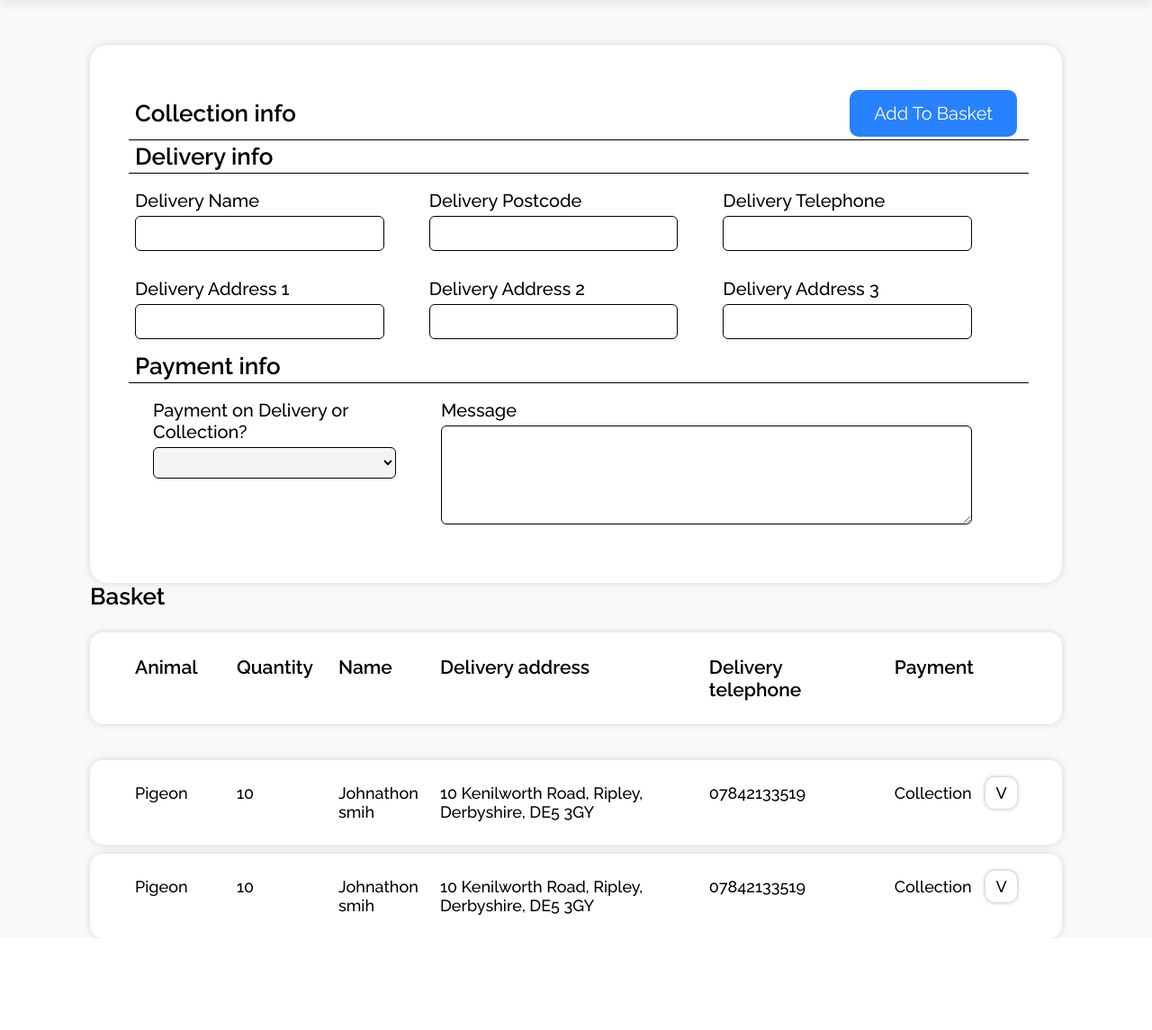
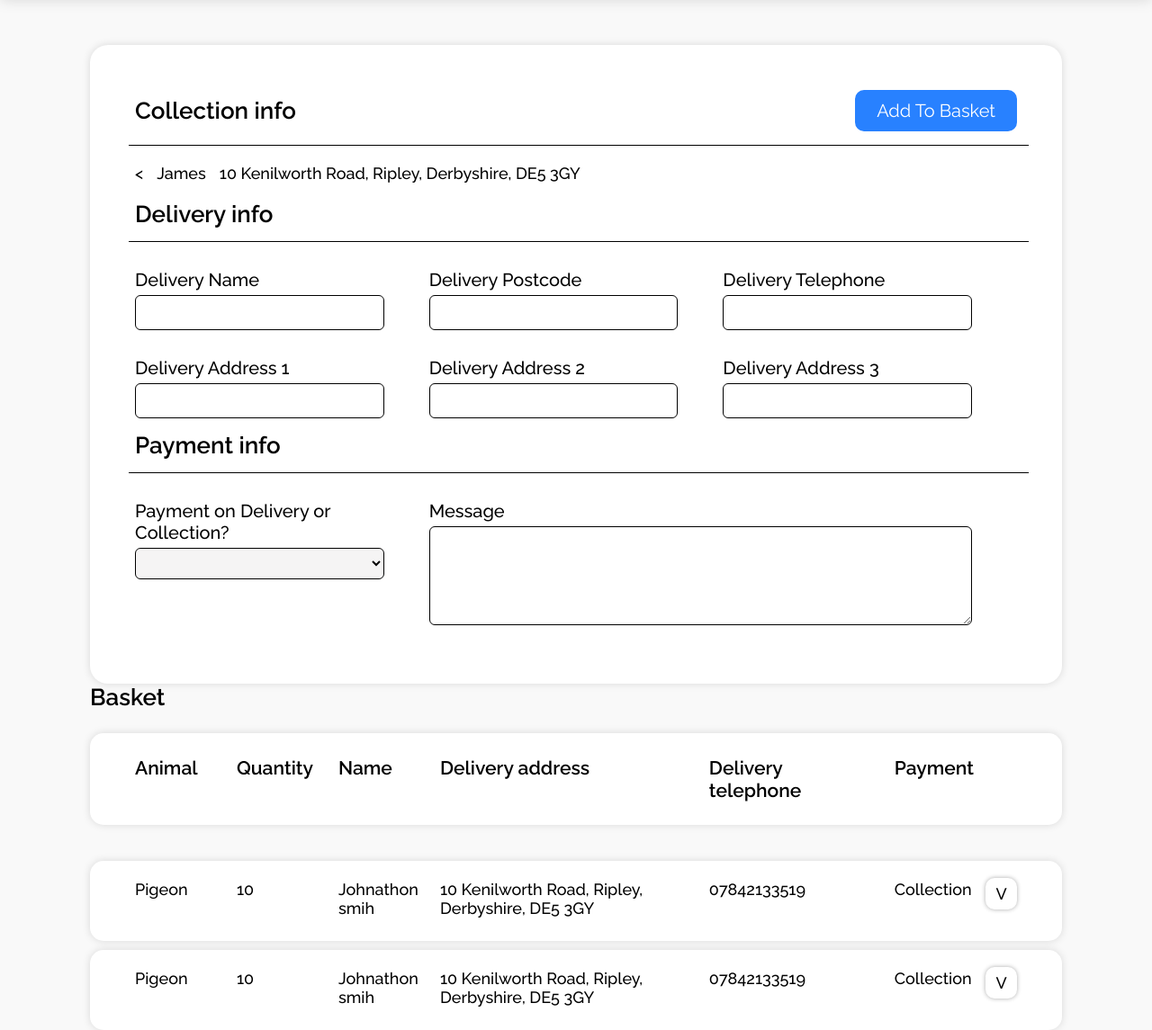
Before and after one commit to JJ38/HighFlyersUkCouriers, a PHP site: template private/app/templates/CustomerOrder.twig in a window 1280 px wide. Shown: the part 96-1241 px from the top of the page at 90% size. Before the commit the page ends 1139 px from the top, so only its background shows below. Run offline with PHP 8.4, Linux system fonts and the light colour scheme; the template is opened without the code that fills it, so the values that code supplies are empty; some libraries are stand-ins or nearby versions.

Commit message:
exapand animations for orders complete

```diff
--- a/private/app/templates/CustomerOrder.twig
+++ b/private/app/templates/CustomerOrder.twig
@@ -31,36 +31,67 @@
                 </section>
                 <hr>
                 <section class="profiledata">
-                    {{ profiledata|raw }}
+                    <div class="quickcollectionaddresswrapper">
+                        <p id="collectionaddressarrow"><</p>
+                        <p>James</p>
+                        <p>10 Kenilworth Road, Ripley, Derbyshire, DE5 3GY</p>
+                    </div>
+                    <section id="collectioninfo" class="info hidden">
+                        <div class="forminput">
+                            <label for="" class="">Collection Name</label>
+                            <input id="collectionname" name="" type="text" required="">
+                        </div>
+                        <div class="forminput">
+                            <label for="" class="">Collection Postcode</label>
+                            <input id="collectionpostcode" name="" type="text" required="">
+                        </div>
+                        <div class="forminput">
+                            <label for="" class="">Collection Telephone</label>
+                            <input id="collectiontelephone" name="" type="text" required="">
+                        </div>
+                        <div class="forminput">
+                            <label for="" class="">Collection Address 1</label>
+                            <input id="collectionaddress1" name="" type="text" required="">
+                        </div>
+                        <div class="forminput">
+                            <label for="" class="">Collection Address 2</label>
+                            <input id="collectionaddress2" name="" type="text" required="">
+                        </div>
+                        <div class="forminput">
+                            <label for="" class="">Collection Address 3</label>
+                            <input id="collectionaddress3" name="" type="text" required="">
+                        </div>
+                    </section>
+                    {# {{ profiledata|raw }} #}
                 </section>
                 <h1>
                     Delivery info
                 </h1>
                 <hr>
-                <section>
+                <section class="info">
                     <div class="forminput">
                         <label for="" class="">Delivery Name</label>
-                        <input id="" name="" type="text" required="">
+                        <input id="deliveryname" name="" type="text" required="">
                     </div>
                     <div class="forminput">
                         <label for="" class="">Delivery Postcode</label>
-                        <input id="" name="" type="text" required="">
+                        <input id="deliverypostcode" name="" type="text" required="">
                     </div>
                     <div class="forminput">
                         <label for="" class="">Delivery Telephone</label>
-                        <input id="" name="" type="text" required="">
+                        <input id="deliverytelephone" name="" type="text" required="">
                     </div>
                     <div class="forminput">
                         <label for="" class="">Delivery Address 1</label>
-                        <input id="" name="" type="text" required="">
+                        <input id="deliveryaddress1" name="" type="text" required="">
                     </div>
                     <div class="forminput">
                         <label for="" class="">Delivery Address 2</label>
-                        <input id="" name="" type="text" required="">
+                        <input id="deliveryaddress2" name="" type="text" required="">
                     </div>
                     <div class="forminput">
                         <label for="" class="">Delivery Address 3</label>
-                        <input id="" name="" type="text" required="">
+                        <input id="deliveryaddress3" name="" type="text" required="">
                     </div>
                 </section>
                 <h1>
@@ -101,12 +132,12 @@
 
                 <div class="tablerow">
                     <div class="transportinfowrapper">
-                        <div class="hidden collectiondeliveryicons">
+                        <div class="hidden collectiondeliveryicons transporticons">
                             <i class="fa-solid fa-box-open" title="collection"></i>
                             <i class="fa-solid fa-ellipsis-vertical"></i>
                             <i class="fa-solid fa-truck" title="delivery"></i>
                         </div>
-                        <div class="columns hidden">
+                        <div class="columns hidden collectioninfomargin">
                             <p>Pigeon</p>
                             <p>10</p>
                             <p>Katherine</p>
@@ -114,7 +145,7 @@
                             <p>07842133519</p>
                             <p></p>
                         </div>
-                        <div class="columns">
+                        <div class="columns deliveryinfomargin">
                             <p class="">Pigeon</p>
                             <p>10</p>
                             <p>Johnathon smih</p>
@@ -124,56 +155,7 @@
                             <div class="expand" onclick="toggleExpand(this)"><p>V</p></div>
                         </div>
                     </div>
-                    <div class="hidden">
-                        <div>
-                            <i class="fa-solid fa-at" title="email"></i>
-                            <p>
-                                jamesbrass@ymail.com
-                            </p>
-                        </div>
-                        <div class="paymentinfo">
-                            <i class="fa-solid fa-credit-card" title="payment on delivery or collection"></i>
-                            <p>
-                                Delivery
-                            </p>
-                        </div>
-                        <div>
-                            <i class="fa-solid fa-message" title="message"></i>
-                            <p>
-                                Lorem ipsum dolor sit amet, consectetur adipiscing elit, sed do eiusmod tempor incididunt ut labore et dolore magna aliqua. Feugiat sed lectus vestibulum mattis ullamcorper velit sed ullamcorper.
-                            </p>
-                        </div>
-                    </div>
-                    <div class="deletewrapper hidden">
-                        <i class="fa-solid fa-trash-can"></i>
-                    </div>
-                </div>
-                <div class="tablerow">
-                    <div class="transportinfowrapper">
-                        <div class="hidden collectiondeliveryicons">
-                            <i class="fa-solid fa-box-open" title="collection"></i>
-                            <i class="fa-solid fa-ellipsis-vertical"></i>
-                            <i class="fa-solid fa-truck" title="delivery"></i>
-                        </div>
-                        <div class="columns hidden">
-                            <p>Pigeon</p>
-                            <p>10</p>
-                            <p>Katherine</p>
-                            <p>8 Marston, Belper, Derbyshire, DE56 1TP</p>
-                            <p>07842133519</p>
-                            <p></p>
-                        </div>
-                        <div class="columns">
-                            <p class="">Pigeon</p>
-                            <p>10</p>
-                            <p>Johnathon smih</p>
-                            <p>10 Kenilworth Road, Ripley, Derbyshire, DE5 3GY</p>
-                            <p>07842133519</p>
-                            <p class="">Collection</p>
-                            <div class="expand" onclick="toggleExpand(this)"><p>V</p></div>
-                        </div>
-                    </div>
-                    <div class="hidden">
+                    <div class="extrainfo hidden">
                         <div>
                             <i class="fa-solid fa-at" title="email"></i>
                             <p>
@@ -198,6 +180,57 @@
                     </div>
                 </div>
 
+                <div class="tablerow">
+                    <div class="transportinfowrapper">
+                        <div class="hidden collectiondeliveryicons transporticons">
+                            <i class="fa-solid fa-box-open" title="collection"></i>
+                            <i class="fa-solid fa-ellipsis-vertical"></i>
+                            <i class="fa-solid fa-truck" title="delivery"></i>
+                        </div>
+                        <div class="columns hidden collectioninfomargin">
+                            <p>Pigeon</p>
+                            <p>10</p>
+                            <p>Katherine</p>
+                            <p>8 Marston, Belper, Derbyshire, DE56 1TP</p>
+                            <p>07842133519</p>
+                            <p></p>
+                        </div>
+                        <div class="columns deliveryinfomargin">
+                            <p class="">Pigeon</p>
+                            <p>10</p>
+                            <p>Johnathon smih</p>
+                            <p>10 Kenilworth Road, Ripley, Derbyshire, DE5 3GY</p>
+                            <p>07842133519</p>
+                            <p class="">Collection</p>
+                            <div class="expand" onclick="toggleExpand(this)"><p>V</p></div>
+                        </div>
+                    </div>
+                    <div class="extrainfo hidden">
+                        <div>
+                            <i class="fa-solid fa-at" title="email"></i>
+                            <p>
+                                jamesbrass@ymail.com
+                            </p>
+                        </div>
+                        <div class="paymentinfo">
+                            <i class="fa-solid fa-credit-card" title="payment on delivery or collection"></i>
+                            <p>
+                                Delivery
+                            </p>
+                        </div>
+                        <div>
+                            <i class="fa-solid fa-message" title="message"></i>
+                            <p>
+                                Lorem ipsum dolor sit amet, consectetur adipiscing elit, sed do eiusmod tempor incididunt ut labore et dolore magna aliqua. Feugiat sed lectus vestibulum mattis ullamcorper velit sed ullamcorper.
+                            </p>
+                        </div>
+                    </div>
+                    <div class="deletewrapper hidden">
+                        <i class="fa-solid fa-trash-can"></i>
+                    </div>
+                </div>
+
+
             </div>
         </div>
         <script src="https://kit.fontawesome.com/dce6efa4ea.js" crossorigin="anonymous"></script>
--- a/private/app/templates/NewPrices.twig
+++ b/private/app/templates/NewPrices.twig
@@ -64,7 +64,7 @@
                         </h2>
                     </div>
                      <h3 class="" contenteditable="false" style="font-size: 30px; color: rgb(0, 0, 0);">
-                        £55</h3>
+                        £99</h3>
                      <h4 class="" contenteditable="false" style="font-family: Raleway;">
                         1 Box
                     </h4>
--- a/public/css/CustomerOrder.css
+++ b/public/css/CustomerOrder.css
@@ -62,7 +62,7 @@ button{
     border-radius: 10px;
     border-style: solid;
     color: white;
-    padding: 12px 25px;
+    padding: 9px 22px;
 }
 
 button:hover{
@@ -72,12 +72,13 @@ button:hover{
 
 hr{
     color: black;
-    margin: 3px;
+    margin: 15px 3px;
     width: 102%;
     transform: translateX(-1%);
     border: 0;
     background-color:#000000FF;
     height: 1px;
+
 }
 
 label{
@@ -93,14 +94,14 @@ label{
     flex-direction: column;
 }
 
-section{
+.info{
     display: grid;
     grid-template-columns: 1fr 1fr 1fr;
-    /* justify-content: space-between; */
-    flex-wrap: wrap;
+
 }
 
 .paymentinfo{
+    display: grid;
     justify-content: flex-start;
     grid-template-columns: 1fr 2fr;
 }
@@ -141,6 +142,13 @@ select{
     display: grid;
     grid-template-columns: 4fr 4fr 4fr 12fr 8fr 4fr 1fr;
     gap: 20px;
+    height: auto;
+    max-height: 100px;
+    margin-top: 25px;
+    margin-bottom: 20px;
+
+    transition: max-height 0.5s ease-in-out;
+    /* transition: margin-top 0.5s ease-in-out; */
 
 }
 
@@ -205,7 +213,13 @@ h3{
 }
 
 .hidefont{
-    font-size: 0px;
+    opacity: 0;
+    transition: none;
+}
+
+p{
+    opacity: 1;
+    transition: opacity 0.5s ease-in-out;
 }
 
 .expand:hover{
@@ -223,15 +237,32 @@ p{
 }
 
 .hidden{
-    display: none;
-    font-size: 0px;
+
+    overflow: hidden;
     z-index: -2;
+    max-height: 0px !important;
+    margin-top: 0px !important;
+    transition: max-height 0.5s ease-in-out;
+    /* transition: margin-top 0.5s ease-in-out; */
+
+}
+
+.collectioninfomargin{
+    margin-top: 25px !important;
+}
+
+.deliveryinfomargin{
+    margin-top: -25px;
+    margin-bottom: 0px;
+    transition: margin-top 0.5s ease-in-out, margin-bottom 0.5s ease-in-out;
+
 }
 
 i{
     width: 20px;
     height: 20px;
     font-size: 20px;
+    margin: 1px 0px;
     margin-right: 10px;
 }
 
@@ -242,17 +273,16 @@ i{
 .extrainfo{
     display: grid;
     grid-template-columns: 12fr 6fr 18fr 1fr;
-    margin-top: 20px;
+    /* margin-top: 20px; */
+    max-height: 100px;
+    transition: max-height 0.5s ease-in-out;
+    /* transition: margin-top 0.5s ease-in-out; */
+
 }
 
 .extrainfo > div{
     display: flex;
 }
-
-.paymentinfo{
-    padding-left: 20px;
-}
-
 
 .deletewrapper{
     position: absolute;
@@ -284,16 +314,33 @@ i{
     padding: 0px;
 }
 
-
-.columns{
-    margin-top: 25px;
-}
-
 .transporticons{
     display:flex;
     flex-direction: column;
     justify-content: space-between;
     position: absolute;
-    min-height: 67px;
+    /* min-height: 67px; */
+}
 
+
+.profiledata{
+    font-family: 'Raleway';
+    font-style: 500;
+    font-size: 22px;
+
+    margin: 20px 0px;
 }
+
+.quickcollectionaddresswrapper{
+    display: flex;
+    gap: 15px;
+}
+
+#collectionaddressarrow{
+    transition: transform 0.25s ease-in-out;
+}
+
+.rotate90anticlockwise{
+    transform: rotate(-90deg);
+    transition: transform 0.25s ease-in-out;
+}
--- a/public/js/CustomerOrder.js
+++ b/public/js/CustomerOrder.js
@@ -1,46 +1,82 @@
-const transporticons = document.querySelector('.collectiondeliveryicons');
 const transportinfowrapper = document.querySelector('.transportinfowrapper');
 const addressDataRow = transportinfowrapper.querySelectorAll('.columns');
+const quickCollectionAddress = document.querySelector('.quickcollectionaddresswrapper');
+const collectionAddressInfo = document.getElementById('collectioninfo');
+var transporticons;
 // var exandButtons = document.querySelectorAll('.expand');
 const headers = document.querySelector('.headerrow');
+
+//inputform elements
+const collectionName = document.getElementById('deliveryname');
+const collectionAddress1 = document.getElementById('deliveryaddress1');
+const collectionAddress2 = document.getElementById('deliveryaddress2');
+const collectionAddress3 = document.getElementById('deliveryaddress3');
+const collectionPostcode= document.getElementById('deliverypostcode');
+const collectionTelephone = document.getElementById('deliverytelephone');
+
+const deliveryName = document.getElementById('deliveryname');
+const deliveryAddress1 = document.getElementById('deliveryaddress1');
+const deliveryAddress2 = document.getElementById('deliveryaddress2');
+const deliveryAddress3 = document.getElementById('deliveryaddress3');
+const deliveryPostcode= document.getElementById('deliverypostcode');
+const deliveryTelephone = document.getElementById('deliverytelephone');
+const paymentOption = document.getElementById('payment');
+const message = document.getElementById('message');
+
+
 
 // updateTransportIconsPositon();
 
 onresize = (event) => {
-    updateTransportIconsPositon();
+    updateTransportIconsPositon(transporticons); //reworking for multiple expanded orders
 }
 
-document.addEventListener('DOMContentLoaded', function() {
-    updateTransportIconsPositon();
+quickCollectionAddress.addEventListener('click', (e) => {
+
+    console.log('quickCollectionAddress');
+    quickCollectionAddress.children[0].classList.toggle('rotate90anticlockwise');
+    collectionAddressInfo.classList.toggle('hidden');
+
 });
 
-function updateTransportIconsPositon(){
+
+function updateTransportIconsPositon(transporticons){
     transporticons.style.height = transportinfowrapper.offsetHeight -20 + 'px';
     transporticons.style.top = '26px';
     transporticons.style.right = headers.children[headers.children.length-1].offsetWidth + headers.children[headers.children.length-2].offsetWidth + 20 - 30 + 50 + 'px';
-
 }
 
 function toggleExpand(element){
 
-
     const transportinfowrapper = element.parentElement.parentElement;
     const tablerow = transportinfowrapper.parentElement;
+
     transportinfowrapper.children[0].classList.toggle('hidden'); //transport icons
-    transportinfowrapper.children[0].classList.toggle('transporticons');
     transportinfowrapper.children[1].classList.toggle('hidden'); //collection info
-    console.log(transportinfowrapper.children[2]);
+    transportinfowrapper.children[2].classList.toggle('deliveryinfomargin');
     transportinfowrapper.children[2].children[5].classList.toggle('hidden'); //payment info
 
     tablerow.children[1].classList.toggle('hidden'); //extra info
-    tablerow.children[1].classList.toggle('extrainfo');
     tablerow.children[2].classList.toggle('hidden'); //delete button
 
     element.parentElement.children[0].classList.toggle('hidefont'); //animal name
+    element.parentElement.children[5].classList.toggle('hidefont'); //payment type
     element.classList.toggle('hide')// button animation
 
-    console.log(element.parentElement.children[0]);
-
-    updateTransportIconsPositon();
+    transporticons = transportinfowrapper.children[0];
+    updateTransportIconsPositon(transporticons);
 
 }
+
+
+function addToBasket(){
+
+    //get all inputs
+
+    //create dom elements
+
+    //add dom elements
+
+    //save to client storage
+
+}
```
Also changed, not shown: 1 other file.
